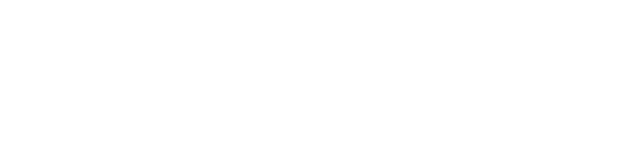
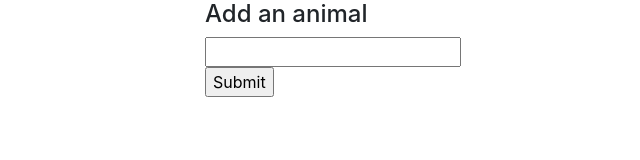
Before and after one commit to kiriwilliams/giphy, a plain HTML site: page index.html in a window 1280 px wide. Shown: the whole page, without its empty margins (640-1280 px from the left). Drawn offline with nearby package versions, Linux system fonts and the light colour scheme.

Commit message:
added basic structure

```diff
--- a/index.html
+++ b/index.html
@@ -6,4 +6,24 @@
     <link rel="stylesheet" href="https://stackpath.bootstrapcdn.com/bootstrap/4.3.1/css/bootstrap.min.css">
     <!-- <link rel="stylesheet" href="assets/style.css"> -->
 </head>
+<body>
+    <div class="container">
+        <div class="row">
+            <div class="col-md-12">
+
+            </div>
+        </div>
+        <div class="row">
+            <div class="col-md-8">
+
+            </div>
+            <div class="col-md-4">
+                <h4>Add an animal</h4>
+                <input type="text"><br>
+                <input type="submit" value="Submit">
+            </div>
+        </div>
+    </div>
+
+</body>
 </html>
```
